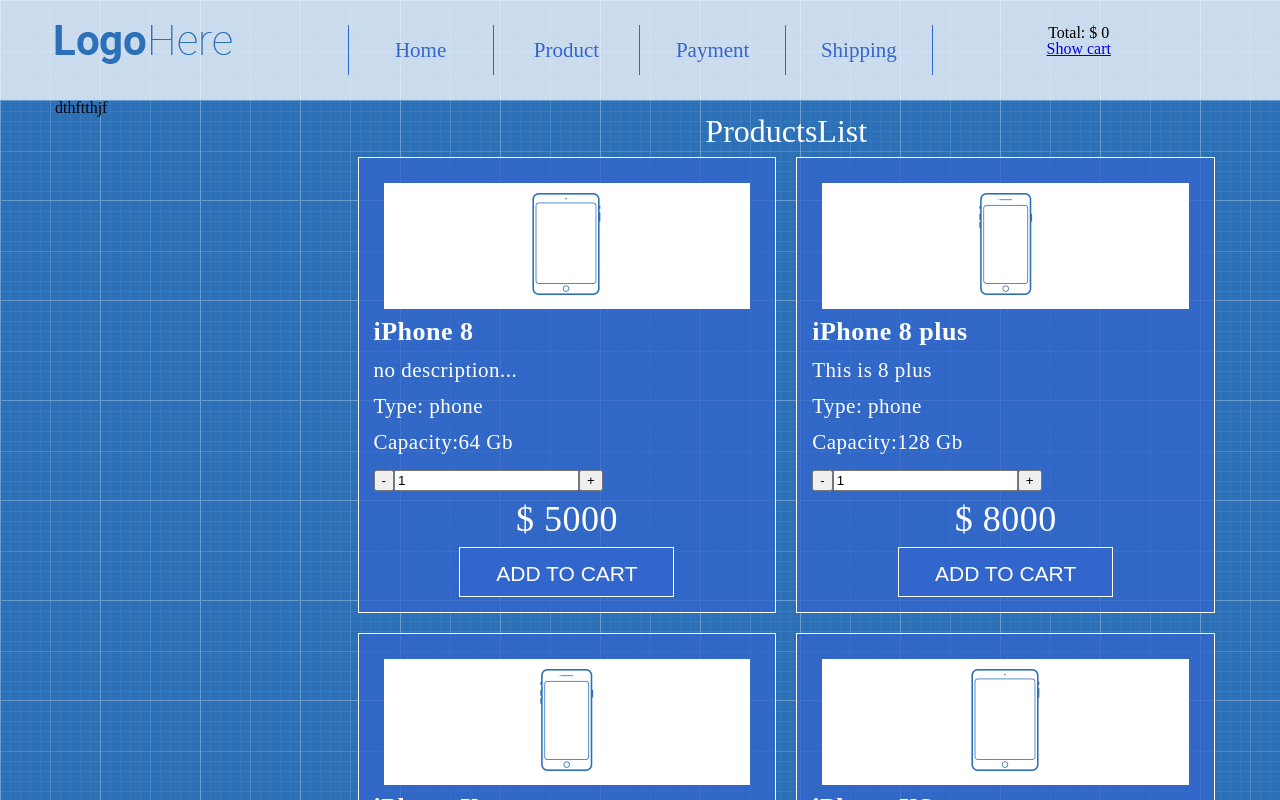
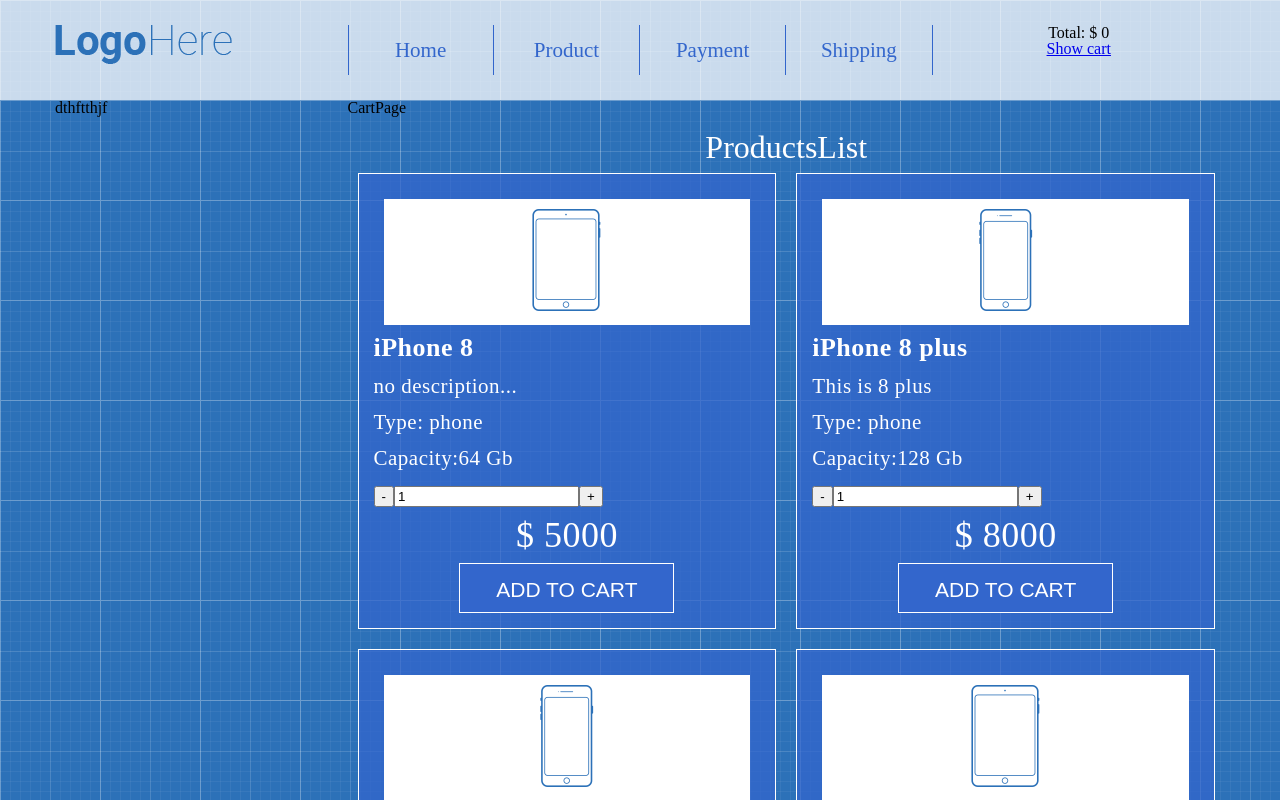
Before and after one commit to ApostleAndrew/shop-react, a React (Create React App) app: page /cart in a window 1280 px wide. Shown: the top 800 px of the page. Built offline with nearby package versions, Linux system fonts and the light colour scheme.

Commit message:
create component CartPage

```diff
--- /dev/null
+++ b/src/App/Main/Cart/CartPage.js
@@ -0,0 +1,16 @@
+import React from 'react'
+
+const CartPage = () => {
+    return (
+        <div>
+            <h1>
+            CartPage
+            </h1>
+
+        </div>
+    )
+
+}
+
+
+export default CartPage
--- a/src/App/Main/Main.js
+++ b/src/App/Main/Main.js
@@ -1,8 +1,9 @@
 import React from 'react'
 
 import ProductsList from './Products/ProductsList'
+import {Route} from 'react-router-dom'
 
-
+import CartPage from './Cart/CartPage'
 
 const Main = ({
 	addProductToCart,
@@ -15,6 +16,7 @@
 				dthftthjf
 				</div>
 				<div className="col-lg-9">
+				<Route path='/cart' component = {CartPage} />
 					<ProductsList
 					addProductToCart={addProductToCart}
 					/>
```
